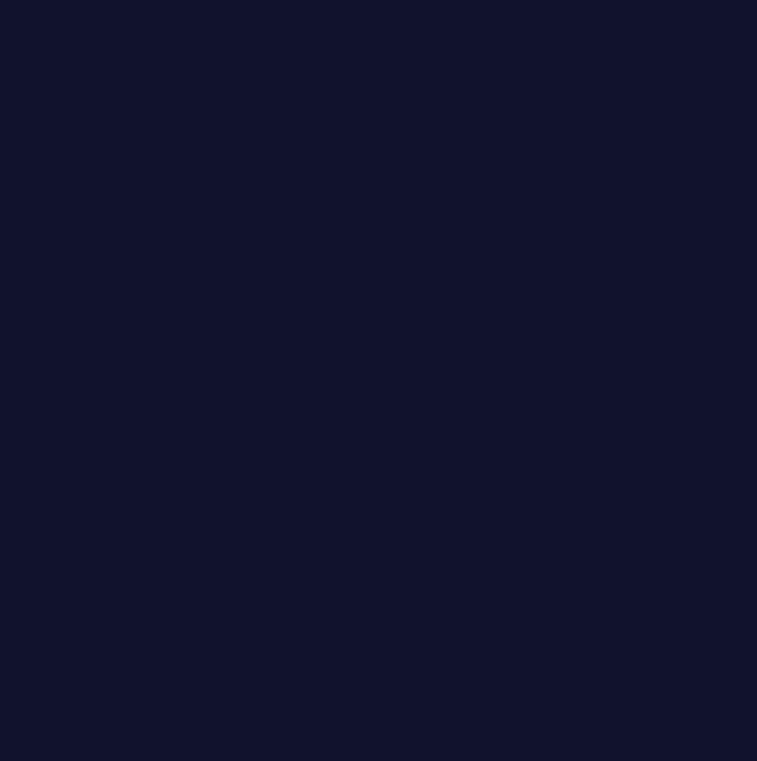
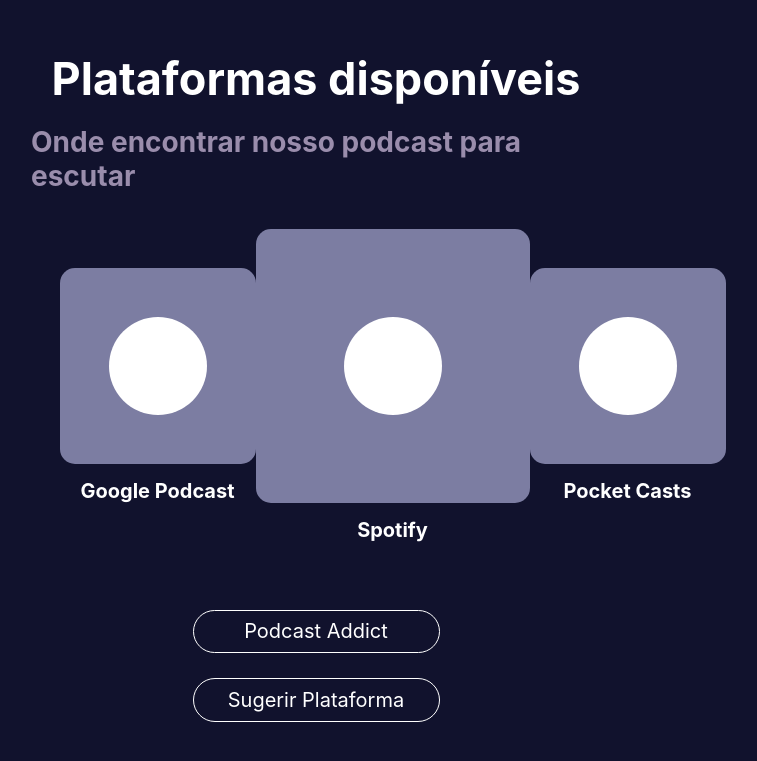
Before and after one commit to lucas-wyllame/hyper-beam, a Next.js app: page / in a window 1280 px wide. Shown: the part 1765-2526 px from the top of the page, without its empty margins (324-1081 px from the left). Before the commit the page ends 1746 px from the top, so only its background shows below. Built offline with nearby package versions, Linux system fonts and the light colour scheme.

Commit message:
fix(Home): apply map in available plats

```diff
--- a/components/AvailablePlats/index.js
+++ b/components/AvailablePlats/index.js
@@ -98,17 +98,47 @@ const PlatsButton = styled.a`
 `;
 
 export default function AvailablePlats() {
-  // const PlatsLinks = [
-  //   { name: "Google Podcast", url: "https://www.google.com" },
-  //   { name: "Spotify", url: "https://www.google.com" },
-  //   { name: "Pocket Casts", url: "https://www.google.com" },
-  // ];
+  const PlatsLinks = [
+    { name: "Google Podcast", url: "https://podcasts.google.com/feed/aHR0cHM6Ly9hbmNob3IuZm0vcy82ZmM3MWFjYy9wb2RjYXN0L3Jzcw?sa=X&ved=0CAIQ9sEGahcKEwjY-_yB8bD5AhUAAAAAHQAAAAAQRQ", width: "196px", height: "196px" },
+    { name: "Spotify", url: "https://open.spotify.com/show/5a9RaVxeNAn1zZezcY74b7?si=e2da5b48867145f2&nd=1", width: "274px", height: "274px" },
+    { name: "Pocket Casts", url: "https://anchor.fm/hyper-beam", width: "196px", height: "196px" },
+  ];
   return (
     <Content>
       <Title>Plataformas disponíveis</Title>
       <Desc>Onde encontrar nosso podcast para escutar</Desc>
       <Plats>
-        <PlatsGroup>
+    {PlatsLinks.map((res) => {
+      return(
+      // eslint-disable-next-line react/jsx-key
+      <PlatsGroup>
+          <PlatsCards
+            width={res.width}
+            height={res.height}
+            backColor={"#fff"}
+            widthHover={"196px"}
+            heightHover={"196px"}
+            widthHoverDiv={"98px"}
+            heightHoverDiv={"98px"}
+            href={res.url}
+            target="_blank"
+            rel="noreferrer"
+          >
+            <PlatsIcons widthIcon={"98px"} heightIcon={"98px"}></PlatsIcons>
+          </PlatsCards>
+          <PlatsTitle
+            href={res.url}
+            target="_blank"
+            rel="noreferrer"
+            fontSize={"20px"}
+            margin={"15px 0 0 0"}
+          >
+           {res.name}
+          </PlatsTitle>
+        </PlatsGroup>
+      )
+    })}
+        {/* <PlatsGroup>
           <PlatsCards
             width={"196px"}
             height={"196px"}
@@ -183,7 +213,7 @@ export default function AvailablePlats() {
           >
             Pocket Casts
           </PlatsTitle>
-        </PlatsGroup>
+        </PlatsGroup> */}
       </Plats>
       <PlatsButton
         href="https://podcastaddict.com/podcast/3670417"
--- a/components/Home/homeBanner.js
+++ b/components/Home/homeBanner.js
@@ -1,145 +1,15 @@
-import styled from "styled-components";
 import HyperCard from "../HyperCard/hyperCard";
-
-const Content = styled.div`
-  width: 100%;
-  height: 600px;
-  margin: 20px 0;
-  display: flex;
-  justify-content: center;
-`;
-
-const Banner = styled.div`
-  width: 94.7%;
-  height: 488px;
-  background: purple;
-  border-radius: 44px;
-  display: flex;
-  align-items: center;
-  position: relative;
-`;
-
-const TextsDiv = styled.div`
-  width: 45%;
-  height: 40%;
-  background: lightblue;
-  display: flex;
-  flex-direction: column;
-  justify-content: flex-end;
-  padding-left: 34px;
-  button {
-    width: 20%;
-    height: 25%;
-    background: #ffe747 0% 0% no-repeat padding-box;
-    border-radius: 44px;
-    border: none;
-    color: #a127ff;
-    font-size: 25px;
-    margin-top: 19px;
-    @media (max-width: 1280px) {
-      font-size: 20px;
-    }
-    @media (max-width: 1080px) {
-      font-size: 15px;
-    }
-  }
-`;
-
-const TitleInside = styled.div`
-  font-size: 30px;
-  margin: 10px 0;
-  width: 32%;
-  color: #fff;
-  font: Poppins;
-  font-weight: bold;
-  display: flex;
-  align-items: center;
-  justify-content: space-between;
-  span {
-    color: #ffe747;
-  }
-  div {
-    border-radius: 50%;
-    width: 10px;
-    height: 10px;
-    background: gray;
-    opacity: 1;
-    margin-top: 5px;
-  }
-  @media (max-width: 1366px) {
-    width: 45%;
-  }
-  @media (max-width: 1280px) {
-    font-size: 25px;
-  }
-  @media (max-width: 1080px) {
-    font-size: 20px;
-  }
-`;
-
-const Desc = styled.p`
-  font-size: 25px;
-  margin: 10px 0;
-  color: #fff;
-  font: Poppins;
-  font-weight: bold;
-  @media (max-width: 1280px) {
-    font-size: 20px;
-  }
-  @media (max-width: 1080px) {
-    font-size: 15px;
-  }
-`;
-
-const BigImg = styled.img`
-  width: 35%;
-  position: absolute;
-  background: yellow;
-  height: 513px;
-  right: 80px;
-  bottom: 0;
-`;
-
-const HyperCards = styled.div`
-  width: 100%;
-  height: auto;
-  position: absolute;
-  bottom: -30%;
-  display: flex;
-  justify-content: center;
-  @media (max-width: 1080px) {
-    bottom: -20%;
-  }
-`;
-
-const HyperCardGroup = styled.div`
-  width: 16%;
-  height: 220px;
-  display: flex;
-  flex-direction: column;
-  justify-content: space-between;
-  position: relative;
-  bottom: 31px;
-  @media (max-width: 1280px) {
-    height: 150px;
-  }
-  @media (max-width: 1080px) {
-    height: 120px;
-  }
-`;
-
-const HyperText = styled.label`
-  width: 70%;
-  font-size: 17px;
-  color: #9A8DAC;
-  @media (max-width: 1280px) {
-    font-size: 12px;
-  }
-  @media (max-width: 1080px) {
-    font-size: 10px;
-  }
-`;
-
+import {
+  Content,
+  Banner,
+  TextsDiv,
+  TitleInside,
+  Desc,
+  BigImg,
+  HyperCards,
+  HyperCardGroup,
+  HyperText,
+} from "./styles";
 
 export default function HomeBanner() {
   const TitleInsides = [
@@ -184,15 +54,15 @@ export default function HomeBanner() {
         <HyperCards>
           {TitleInsides.map((res) => {
             return (
-                // eslint-disable-next-line react/jsx-key
+              // eslint-disable-next-line react/jsx-key
               <HyperCardGroup>
                 <HyperCard
                   width={"72%"}
                   height={"85%"}
                   name={res.name}
                   numero={res.numero}
-                  ></HyperCard>
-                  <HyperText>Hyper Beam ● 01</HyperText>
+                ></HyperCard>
+                <HyperText>Hyper Beam ● 01</HyperText>
               </HyperCardGroup>
             );
           })}
--- /dev/null
+++ b/components/Home/styles.js
@@ -0,0 +1,140 @@
+import styled from "styled-components";
+
+ export const Content = styled.div`
+  width: 100%;
+  height: 600px;
+  margin: 20px 0;
+  display: flex;
+  justify-content: center;
+`;
+
+ export const Banner = styled.div`
+  width: 94.7%;
+  height: 488px;
+  background: purple;
+  border-radius: 44px;
+  display: flex;
+  align-items: center;
+  position: relative;
+`;
+
+ export const TextsDiv = styled.div`
+  width: 45%;
+  height: 40%;
+  background: lightblue;
+  display: flex;
+  flex-direction: column;
+  justify-content: flex-end;
+  padding-left: 34px;
+  button {
+    width: 20%;
+    height: 25%;
+    background: #ffe747 0% 0% no-repeat padding-box;
+    border-radius: 44px;
+    border: none;
+    color: #a127ff;
+    font-size: 25px;
+    margin-top: 19px;
+    @media (max-width: 1280px) {
+      font-size: 20px;
+    }
+    @media (max-width: 1080px) {
+      font-size: 15px;
+    }
+  }
+`;
+
+ export const TitleInside = styled.div`
+  font-size: 30px;
+  margin: 10px 0;
+  width: 32%;
+  color: #fff;
+  font: Poppins;
+  font-weight: bold;
+  display: flex;
+  align-items: center;
+  justify-content: space-between;
+  span {
+    color: #ffe747;
+  }
+  div {
+    border-radius: 50%;
+    width: 10px;
+    height: 10px;
+    background: gray;
+    opacity: 1;
+    margin-top: 5px;
+  }
+  @media (max-width: 1366px) {
+    width: 45%;
+  }
+  @media (max-width: 1280px) {
+    font-size: 25px;
+  }
+  @media (max-width: 1080px) {
+    font-size: 20px;
+  }
+`;
+
+ export const Desc = styled.p`
+  font-size: 25px;
+  margin: 10px 0;
+  color: #fff;
+  font: Poppins;
+  font-weight: bold;
+  @media (max-width: 1280px) {
+    font-size: 20px;
+  }
+  @media (max-width: 1080px) {
+    font-size: 15px;
+  }
+`;
+
+ export const BigImg = styled.img`
+  width: 35%;
+  position: absolute;
+  background: yellow;
+  height: 513px;
+  right: 80px;
+  bottom: 0;
+`;
+
+ export const HyperCards = styled.div`
+  width: 100%;
+  height: auto;
+  position: absolute;
+  bottom: -30%;
+  display: flex;
+  justify-content: center;
+  @media (max-width: 1080px) {
+    bottom: -20%;
+  }
+`;
+
+ export const HyperCardGroup = styled.div`
+  width: 16%;
+  height: 220px;
+  display: flex;
+  flex-direction: column;
+  justify-content: space-between;
+  position: relative;
+  bottom: 31px;
+  @media (max-width: 1280px) {
+    height: 150px;
+  }
+  @media (max-width: 1080px) {
+    height: 120px;
+  }
+`;
+
+ export const HyperText = styled.label`
+  width: 70%;
+  font-size: 17px;
+  color: #9A8DAC;
+  @media (max-width: 1280px) {
+    font-size: 12px;
+  }
+  @media (max-width: 1080px) {
+    font-size: 10px;
+  }
+`;
--- a/pages/index.js
+++ b/pages/index.js
@@ -13,9 +13,9 @@ export default function Home() {
       <HomeBanner />
       {/* <About /> */}
       <LastEpisodes />
-      {/* <OurTeam />
+      {/* <OurTeam /> */}
       <AvailablePlats />
-      <Footer /> */}
+      {/* <Footer />  */}
     </>
   );
 }
```
